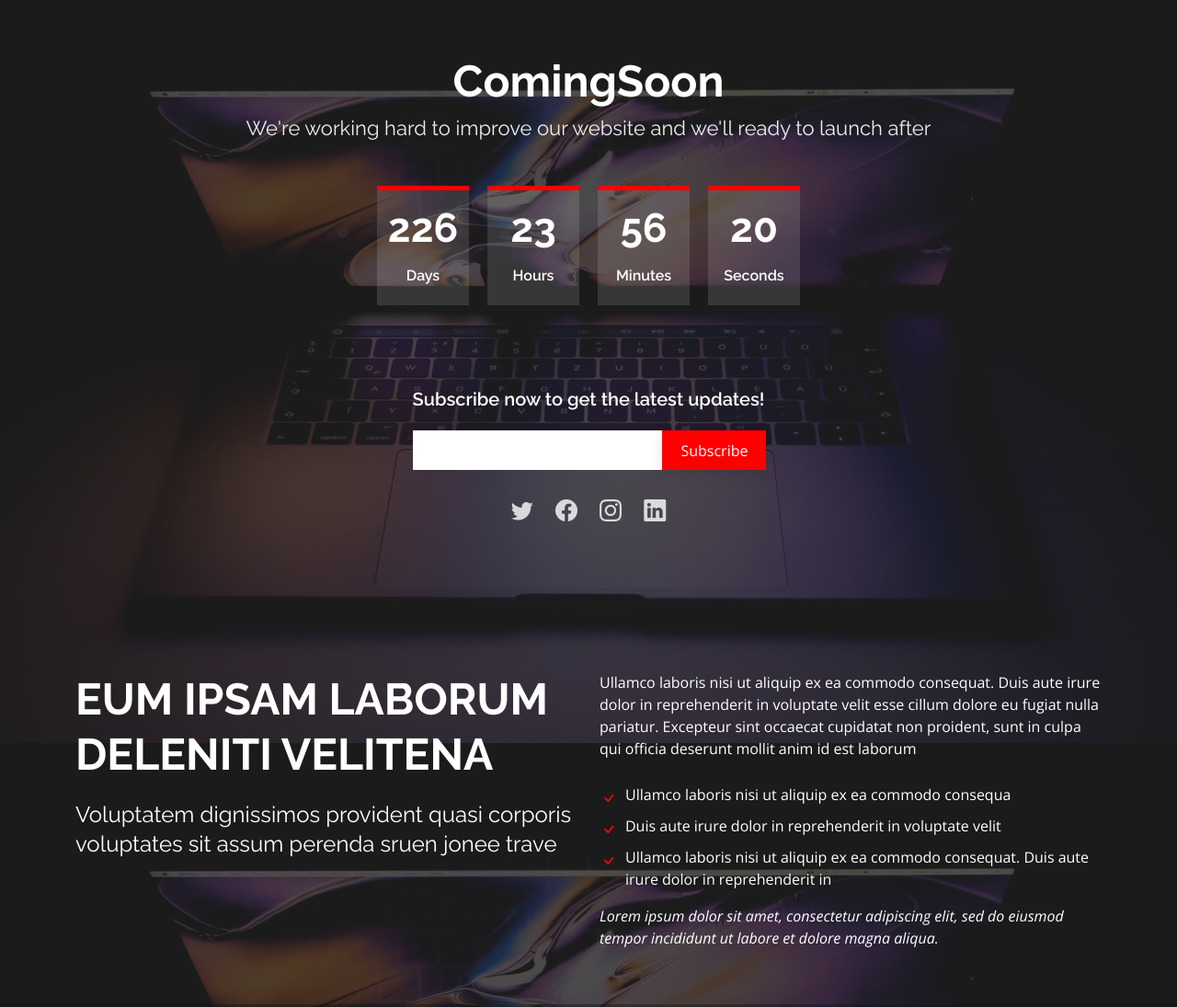
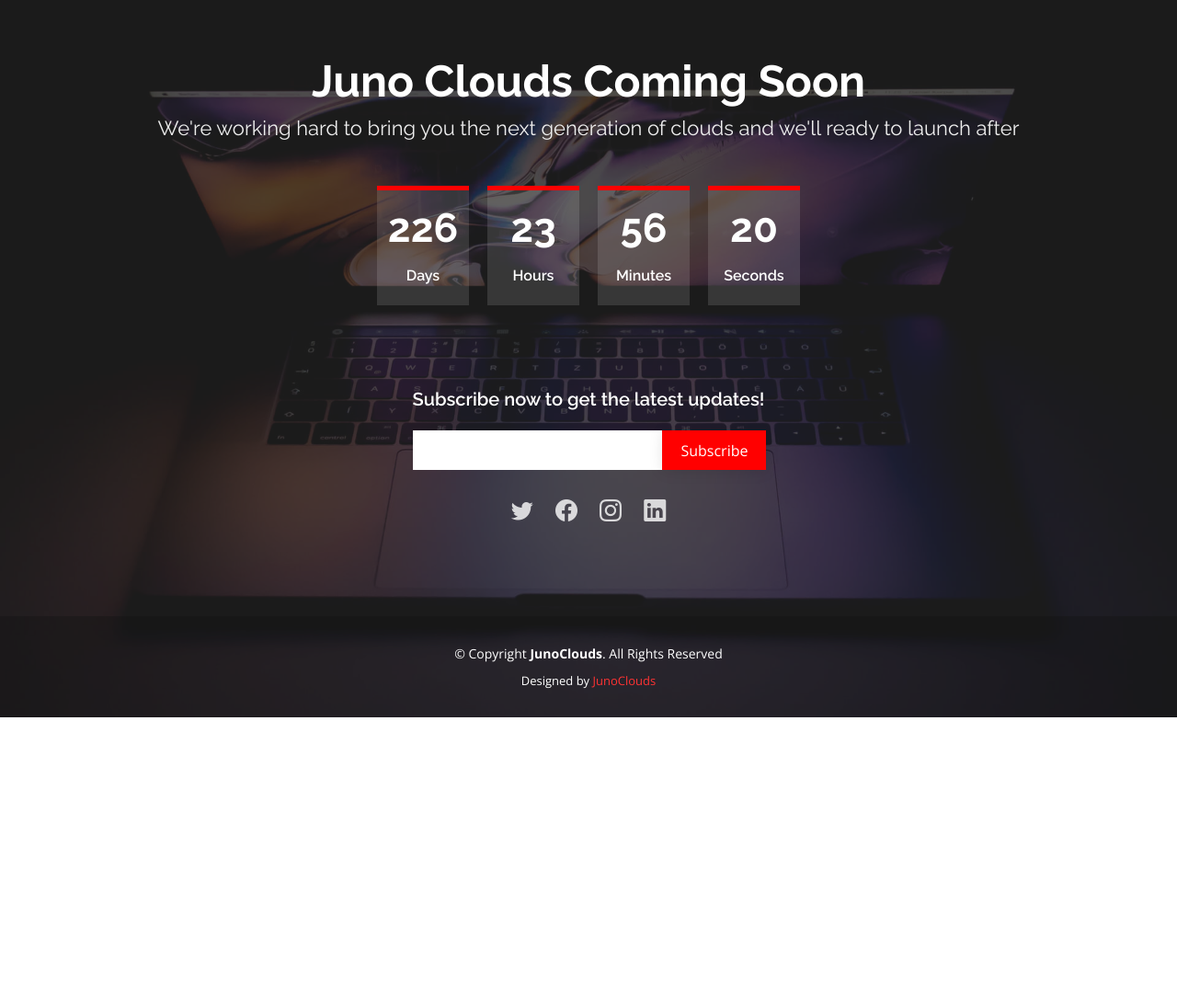
Before and after one commit to JunoClouds/home, a plain HTML site: page index.html in a window 1280 px wide. Shown: the part 40-1135 px from the top of the page at 92% size. After the commit the page ends 820 px from the top, so only its background shows below. Drawn offline with nearby package versions, Linux system fonts and the light colour scheme.

Commit message:
first commit

```diff
--- a/index.html
+++ b/index.html
@@ -4,13 +4,13 @@
 <head>
   <meta charset="utf-8">
   <meta content="width=device-width, initial-scale=1.0" name="viewport">
-  <title>ComingSoon - Bootstrap Coming Soon Template</title>
+  <title>ComingSoon - JunoClouds</title>
   <meta content="" name="description">
   <meta content="" name="keywords">
 
   <!-- Favicons -->
-  <link href="assets/img/favicon.png" rel="icon">
-  <link href="assets/img/apple-touch-icon.png" rel="apple-touch-icon">
+  <!-- <link href="assets/img/favicon.png" rel="icon">
+  <link href="assets/img/apple-touch-icon.png" rel="apple-touch-icon"> -->
 
   <!-- Google Fonts -->
   <link href="https://fonts.googleapis.com/css?family=Open+Sans:300,300i,400,400i,600,600i,700,700i|Raleway:300,300i,400,400i,600,600i,700,700i" rel="stylesheet">
@@ -36,8 +36,8 @@
   <header id="header" class="d-flex align-items-center">
     <div class="container d-flex flex-column align-items-center">
 
-      <h1>ComingSoon</h1>
-      <h2>We're working hard to improve our website and we'll ready to launch after</h2>
+      <h1>Juno Clouds Coming Soon</h1>
+      <h2>We're working hard to bring you the next generation of clouds and we'll ready to launch after</h2>
       <div class="countdown d-flex justify-content-center" data-count="2021/12/5">
         <div>
           <h3>%d</h3>
@@ -84,7 +84,7 @@
   <main id="main">
 
     <!-- ======= About Us Section ======= -->
-    <section id="about" class="about">
+    <!-- <section id="about" class="about">
       <div class="container">
 
         <div class="row content">
@@ -111,7 +111,8 @@
         </div>
 
       </div>
-    </section><!-- End About Us Section -->
+    </section> -->
+    <!-- End About Us Section -->
 
     <!-- ======= Contact Us Section ======= -->
     <!-- <section id="contact" class="contact">
@@ -184,9 +185,9 @@
     <!-- End Contact Us Section -->
 
   </main><!-- End #main -->
-
+<!-- <br><br><br><br><br><br><br><br><br><br><br><br><br><br><br><br><br><br><br><br><br> -->
   <!-- ======= Footer ======= -->
-  <footer id="footer">
+  <footer id="footer" class="">
     <div class="container">
       <div class="copyright">
         &copy; Copyright <strong><span>JunoClouds</span></strong>. All Rights Reserved
```
